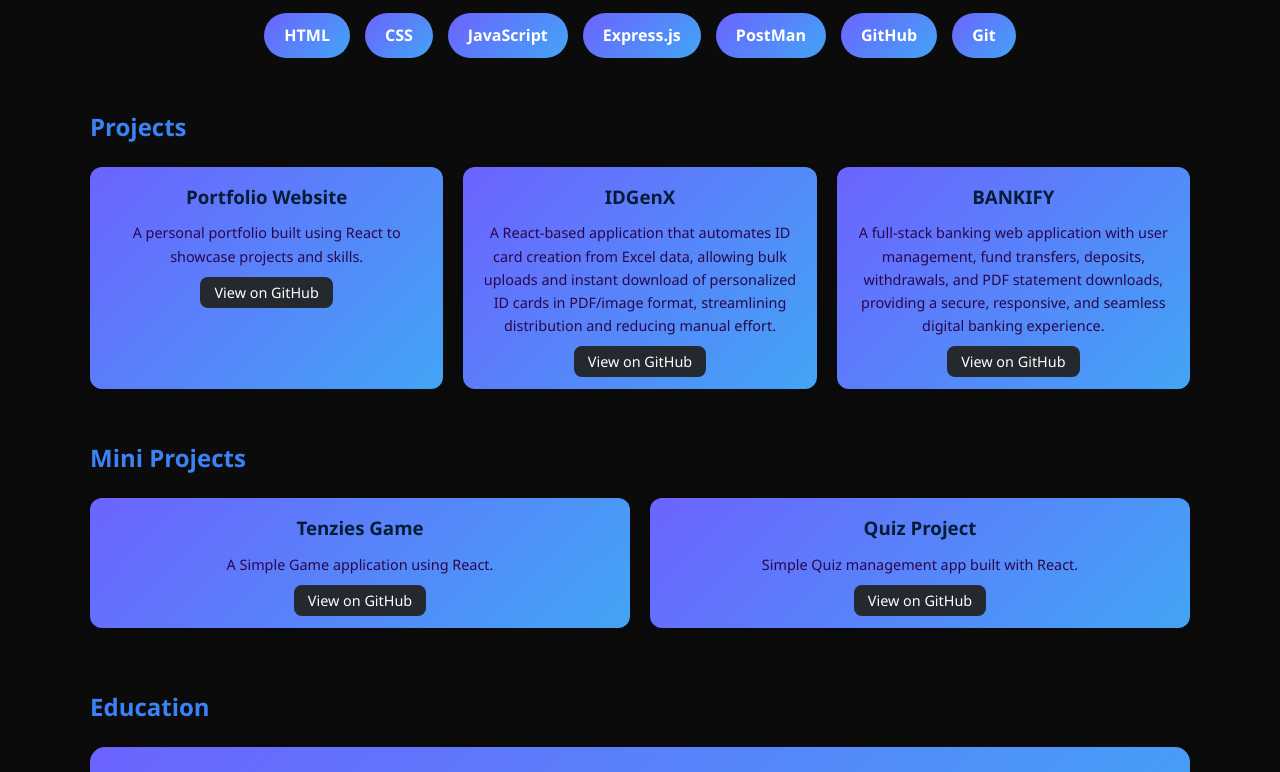
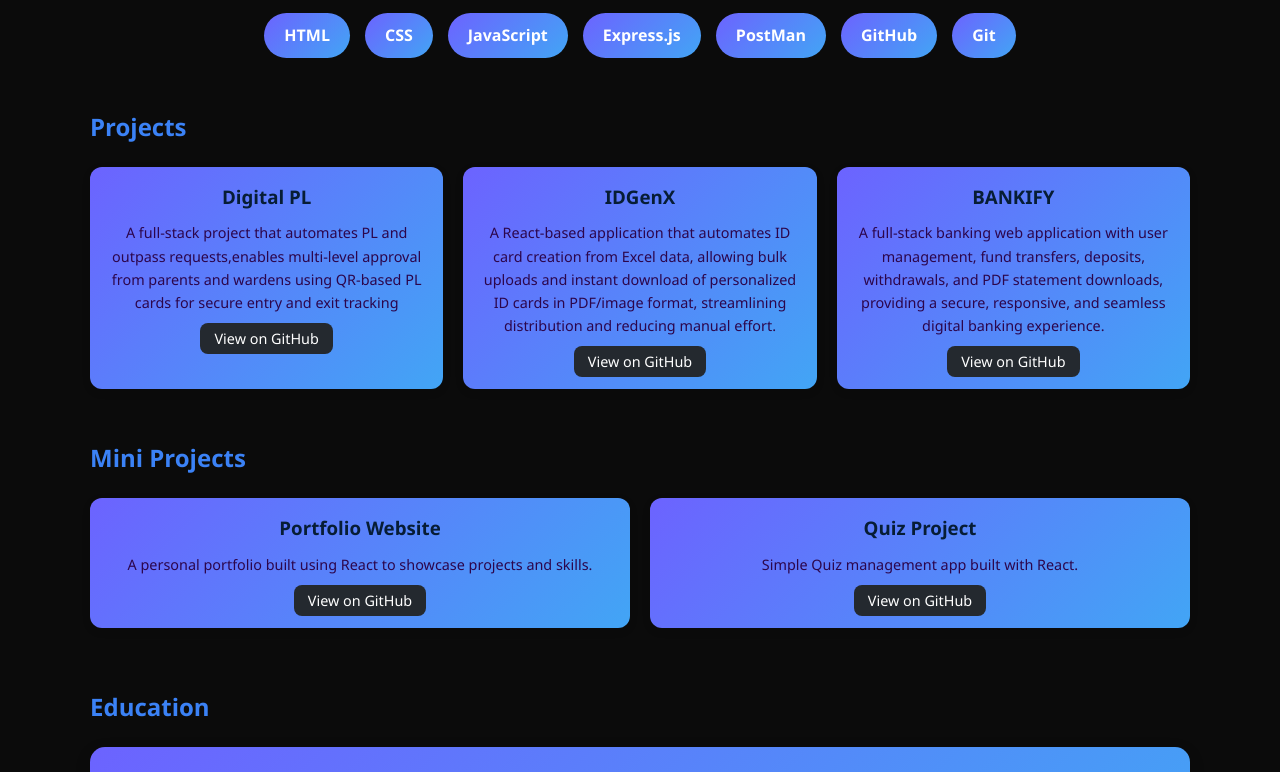
Before and after one commit to dhanadharsini/Portfolio, a React (Vite) app: page / in a window 1280 px wide. Shown: the part 705-1477 px from the top of the page. Built offline with nearby package versions, Linux system fonts and the light colour scheme.

Commit message:
Updated projects section

```diff
--- a/src/components/Projects.jsx
+++ b/src/components/Projects.jsx
@@ -1,9 +1,9 @@
 export default function Projects() {
   const projects = [
     {
-      name: "Portfolio Website",
-      description: "A personal portfolio built using React to showcase projects and skills.",
-      github: "https://github.com/dhanadharsini/Portfolio",
+      name: "Digital PL",
+      description: "A full-stack project that automates PL and outpass requests,enables multi-level approval from parents and wardens using QR-based PL cards for secure entry and exit tracking",
+      github: "https://github.com/dhanadharsini/Digital_PL",
     },
     {
       name: "IDGenX",
@@ -19,9 +19,9 @@ export default function Projects() {
 
   const miniProjects = [
     {
-      name: "Tenzies Game",
-      description: "A Simple Game application using React.",
-      github: "https://github.com/dhanadharsini/Tenzies_game",
+      name: "Portfolio Website",
+      description: "A personal portfolio built using React to showcase projects and skills.",
+      github: "https://github.com/dhanadharsini/Portfolio",
     },
     {
       name: "Quiz Project",
```
